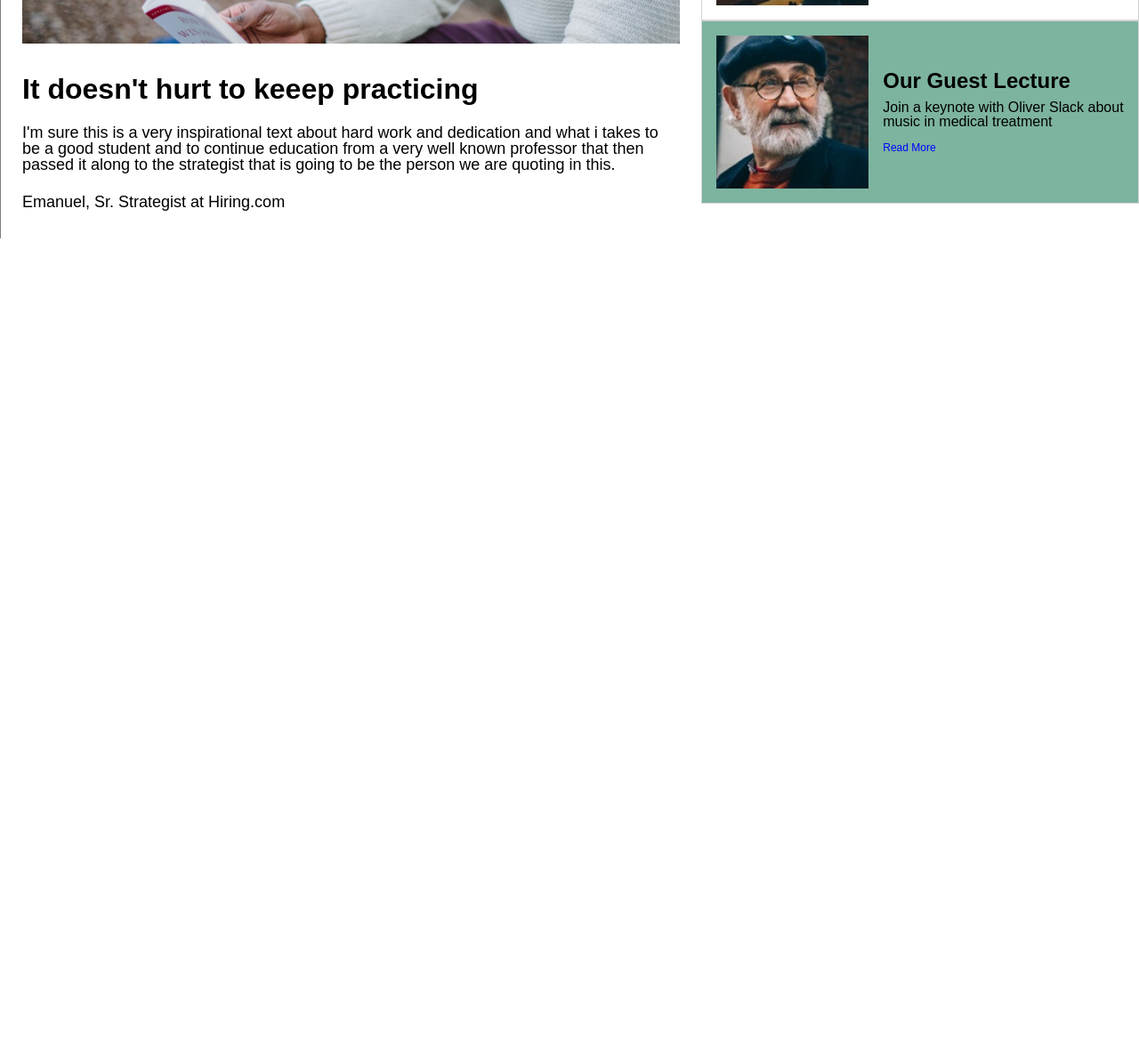
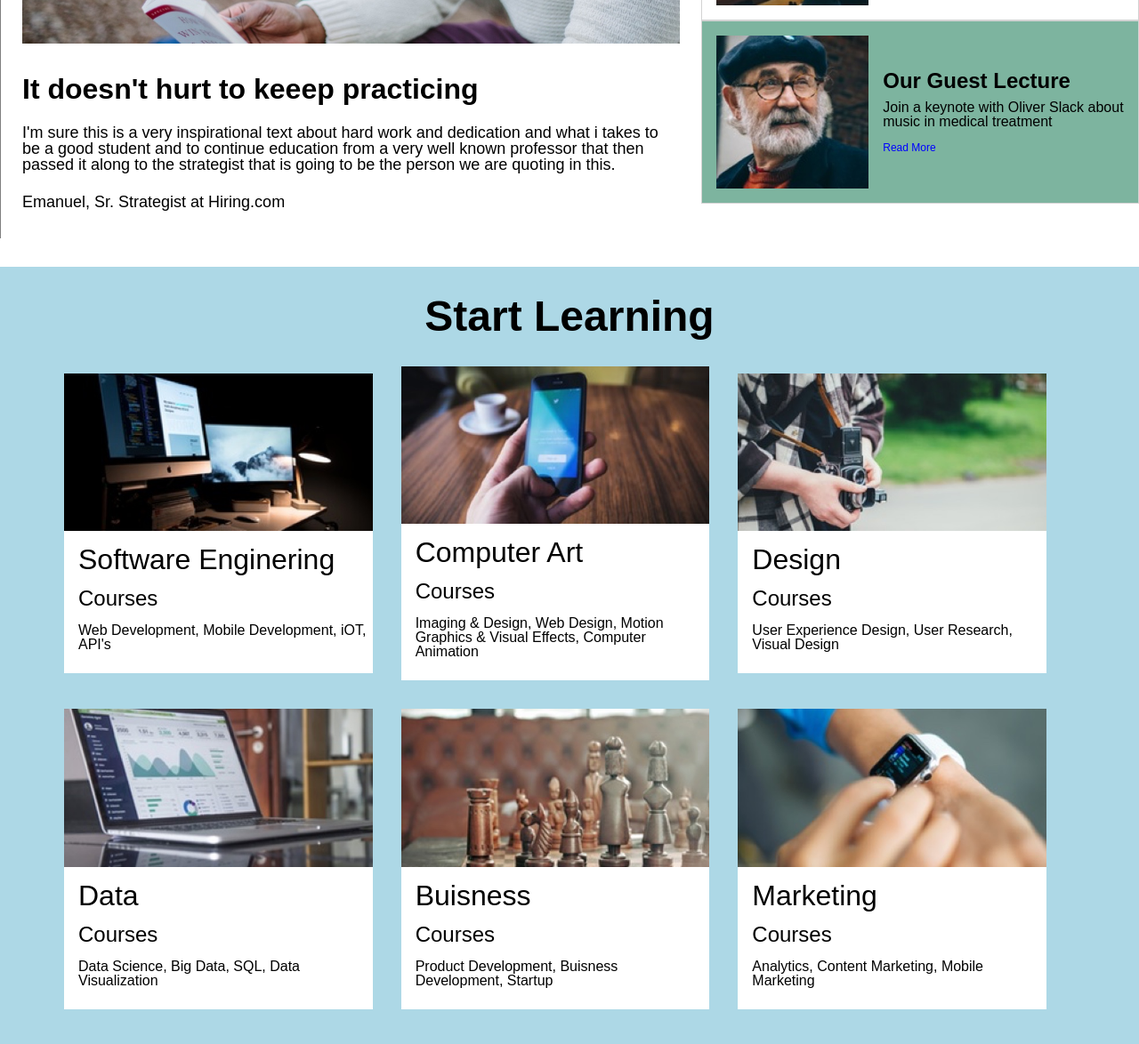
Before and after one commit to HOTKAP/Colmar-Academy, a plain HTML site: page index.html in a window 1280 px wide. Shown: the part 1084-2258 px from the top of the page at 89% size. Before the commit the page ends 1384 px from the top, so only its background shows below. Drawn offline with Linux system fonts and the light colour scheme.

Commit message:
courses block complete

```diff
--- a/index.html
+++ b/index.html
@@ -75,6 +75,50 @@
           </div>
         </div>
       </div>
+<!--Courses Grid-->
+      <div class="block2">
+        <h1>Start Learning</h1>
+          <div class="grid-row">
+            <div class="grid-item">
+              <img src="resources/images/course-software.jpg"/>
+              <h2>Software Enginering</h2>
+              <h3>Courses</h3>
+              <p>Web Development, Mobile Development, iOT, API's</p>
+            </div>
+            <div class="grid-item">
+              <img src="resources/images/course-computer-art.jpg"/>
+              <h2>Computer Art</h2>
+              <h3>Courses</h3>
+              <p>Imaging &amp; Design, Web Design, Motion Graphics &amp; Visual Effects, Computer Animation</p>
+            </div>
+            <div class="grid-item">
+              <img src="resources/images/course-design.jpg"/>
+              <h2>Design</h2>
+              <h3>Courses</h3>
+              <p>User Experience Design, User Research, Visual Design</p>
+            </div>
+          </div>
+          <div class="grid-row">
+            <div class="grid-item">
+              <img src="resources/images/course-data.jpg"/>
+              <h2>Data</h2>
+              <h3>Courses</h3>
+              <p>Data Science, Big Data, SQL, Data Visualization</p>
+            </div>
+            <div class="grid-item">
+              <img src="resources/images/course-business.jpg"/>
+              <h2>Buisness</h2>
+              <h3>Courses</h3>
+              <p>Product Development, Buisness Development, Startup</p>
+            </div>
+            <div class="grid-item">
+              <img src="resources/images/course-marketing.jpg"/>
+              <h2>Marketing</h2>
+              <h3>Courses</h3>
+              <p>Analytics, Content Marketing, Mobile Marketing</p>
+            </div>
+          </div>
+        </div>
 
 
 
--- a/resources/css/style.css
+++ b/resources/css/style.css
@@ -135,6 +135,7 @@ li {
     padding-bottom: 32px;
   }
 }
+
 /* Second Block and Column content */
   .block1 {
     display: flex;
@@ -256,3 +257,72 @@ li {
       background-color: white;
     }
   }
+
+/* Courses Section */
+.block2 {
+  background-color: lightblue;
+  padding: 32px 72px;
+}
+
+.block2 h1 {
+  text-align: center;
+  padding-bottom: 32px;
+  font-weight: bold;
+  font-size: 3rem;
+}
+
+.grid-row {
+  display: flex;
+  flex-direction: row;
+  align-items: center;
+  width: 100%;
+}
+
+.grid-row img {
+  width: 100%;
+  height: auto;
+}
+
+.grid-item {
+  display: flex;
+  flex-direction: column;
+  background-color: white;
+  width: 100%;
+  margin: 0 32px 32px 0;
+}
+
+.grid-item h2 {
+  font-size: 2rem;
+  padding: 16px 0 8px 16px;
+}
+
+.grid-item h3 {
+  font-size: 1.5rem;
+  padding: 8px 0 8px 16px;
+}
+
+.grid-item p {
+  font-size: 1rem;
+  padding: 8px 0px 24px 16px;
+}
+
+@media only screen and (max-width: 710px) {
+  .block2 {
+    padding: 32px 0 32px 0;
+  }
+  .grid-row {
+    display: block;
+  }
+  .grid-item {
+    max-width: 100%;
+    margin: 8px 16px;
+  }
+  .grid-item h2 {
+    padding: 16px 0 24px 16px;
+  }
+  .grid-item p,
+  .grid-item h3,
+  .grid-row img {
+    display: none;
+  }
+}
```
